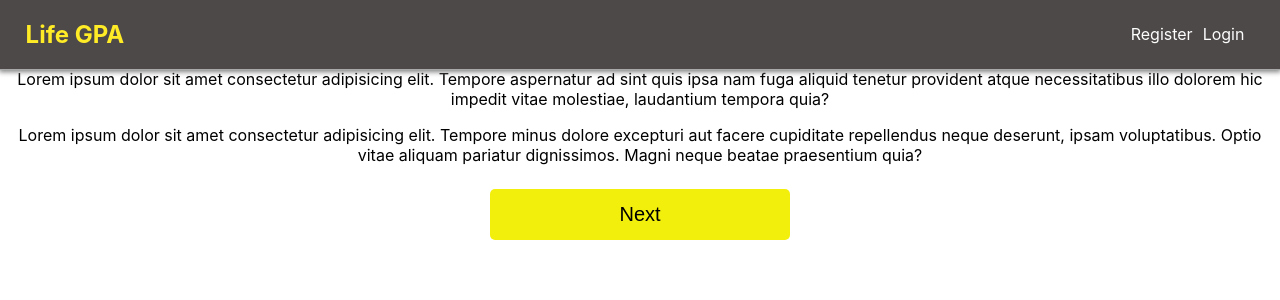
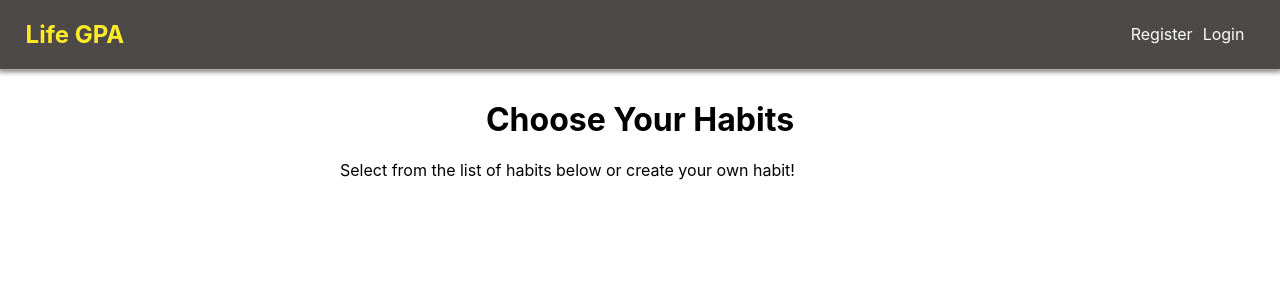
Before and after one commit to bw-life-gpa/frontend-life-gpa, a React (Create React App) app in the folder lifegpa/: page /onboarding/habits in a window 1280 px wide. Shown: the top 300 px of the page. Built offline with nearby package versions, Linux system fonts and the light colour scheme.

Commit message:
Fleshing out the onboarding process, create the PrivateRoute that redirects to the login page if token is not valid

```diff
--- a/lifegpa/src/App.js
+++ b/lifegpa/src/App.js
@@ -1,31 +1,31 @@
 import React, { Component } from "react";
 import { connect } from "react-redux";
-import { Route, Link } from "react-router-dom";
+import { Route } from "react-router-dom";
 import "./App.css";
 
 import Login from "./components/Login";
 import Register from "./components/Register";
 import Introduction from "./components/onboarding/Introduction";
+import Habits from "./components/onboarding/Habits";
 import Dashboard from "./components/dashboard/Dashboard";
 import Details from "./components/dashboard/Details";
-import CategoryDetail from './components/dashboard/CategoryDetail'
-import Header from './components/header/Header'
-
+import CategoryDetail from "./components/dashboard/CategoryDetail";
+import Header from "./components/header/Header";
+import PrivateRoute from "./components/PrivateRoute";
 
 class App extends Component {
   render() {
     return (
       <div className="App">
-
         <Header />
 
         <Route path="/login" component={Login} />
         <Route path="/register" component={Register} />
-        <Route path="/onboarding" component={Introduction} />
-        <Route exact path="/" component={Dashboard} />
+        <PrivateRoute exact path="/" component={Dashboard} />
+        <Route exact path="/onboarding" component={Introduction} />
+        <Route path="/onboarding/habits" component={Habits} />
         <Route exact path="/details" component={Details} />
         <Route exact path="/details/:name" component={CategoryDetail} />
-
       </div>
     );
   }
--- a/lifegpa/src/components/Login.css
+++ b/lifegpa/src/components/Login.css
@@ -2,7 +2,7 @@ form {
   border: 2px solid #f1f1f1;
   max-width: 400px;
   width: 100%;
-  margin: 0 auto;
+  margin: 80px auto;
 }
 
 input {
--- a/lifegpa/src/components/Login.js
+++ b/lifegpa/src/components/Login.js
@@ -35,7 +35,7 @@ export class Login extends Component {
         <form className="login-form" onSubmit={this.login}>
           <input
             className="login-username"
-            type="type"
+            type="text"
             name="username"
             value={this.state.credentials.username}
             onChange={this.handleLoginChanges}
@@ -45,7 +45,7 @@ export class Login extends Component {
           />
           <input
             className="login-password"
-            type="type"
+            type="password"
             name="password"
             value={this.state.credentials.password}
             onChange={this.handleLoginChanges}
--- /dev/null
+++ b/lifegpa/src/components/PrivateRoute.js
@@ -0,0 +1,19 @@
+import React from "react";
+import { Route, Redirect } from "react-router-dom";
+
+const PrivateRoute = ({ component: Component, ...rest }) => {
+  return (
+    <Route
+      {...rest}
+      render={props =>
+        localStorage.getItem("token") ? (
+          <Component {...props} />
+        ) : (
+          <Redirect to="/login" />
+        )
+      }
+    />
+  );
+};
+
+export default PrivateRoute;
--- a/lifegpa/src/components/Register.css
+++ b/lifegpa/src/components/Register.css
@@ -2,7 +2,7 @@ form {
   border: 2px solid #f1f1f1;
   max-width: 400px;
   width: 100%;
-  margin: 0 auto;
+  margin: 80px auto;
 }
 
 input {
--- /dev/null
+++ b/lifegpa/src/components/onboarding/Habits.css
@@ -0,0 +1,10 @@
+h1 {
+  text-align: center;
+}
+
+.onboard-habits {
+  margin: 100px auto;
+  max-width: 600px;
+  width: 100%;
+  text-align: left;
+}
--- /dev/null
+++ b/lifegpa/src/components/onboarding/Habits.js
@@ -0,0 +1,15 @@
+import React, { Component } from "react";
+import "./Habits.css";
+
+export class Habits extends Component {
+  render() {
+    return (
+      <div className="onboard-habits">
+        <h1>Choose Your Habits</h1>
+        <p>Select from the list of habits below or create your own habit!</p>
+      </div>
+    );
+  }
+}
+
+export default Habits;
--- /dev/null
+++ b/lifegpa/src/components/onboarding/Introduction.css
@@ -0,0 +1,6 @@
+.intro {
+  max-width: 600px;
+  width: 100%;
+  margin: 100px auto;
+  text-align: left;
+}
--- a/lifegpa/src/components/onboarding/Introduction.js
+++ b/lifegpa/src/components/onboarding/Introduction.js
@@ -1,8 +1,10 @@
 import React from "react";
+import { Link } from "react-router-dom";
+import "./Introduction.css";
 
 const Introduction = () => {
   return (
-    <div>
+    <div className="intro">
       <h2>Welcome to LifeGPA</h2>
       <p>
         Lorem ipsum dolor sit amet consectetur adipisicing elit. Tempore
@@ -16,7 +18,9 @@ const Introduction = () => {
         voluptatibus. Optio vitae aliquam pariatur dignissimos. Magni neque
         beatae praesentium quia?
       </p>
-      <button>Next</button>
+      <Link to="/onboarding/habits">
+        <button>Continue</button>
+      </Link>
     </div>
   );
 };
--- a/lifegpa/src/index.css
+++ b/lifegpa/src/index.css
@@ -22,3 +22,9 @@ ul {
   list-style: none outside none;
   padding: 0;
 }
+
+a {
+  text-decoration: none;
+  color: none;
+  cursor: pointer;
+}
```
